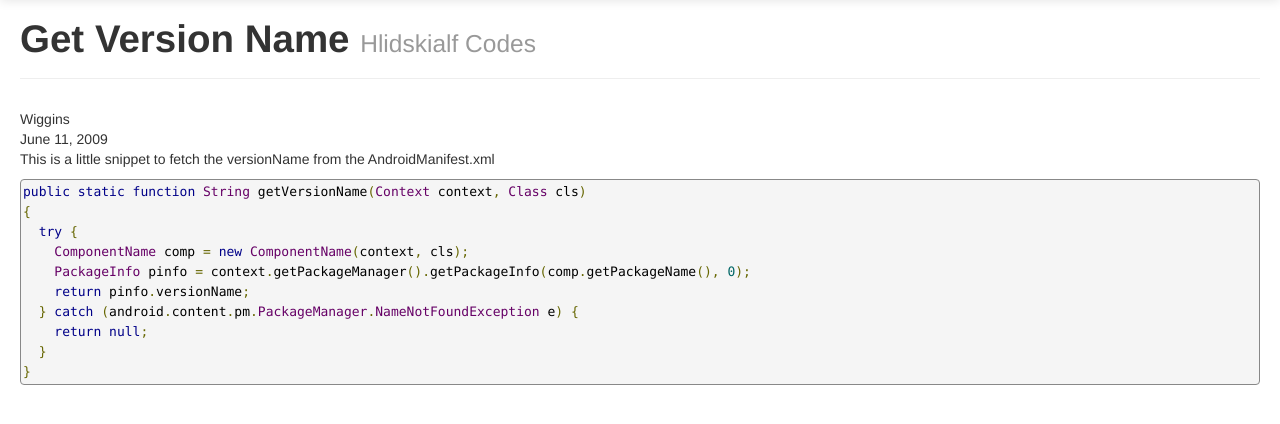
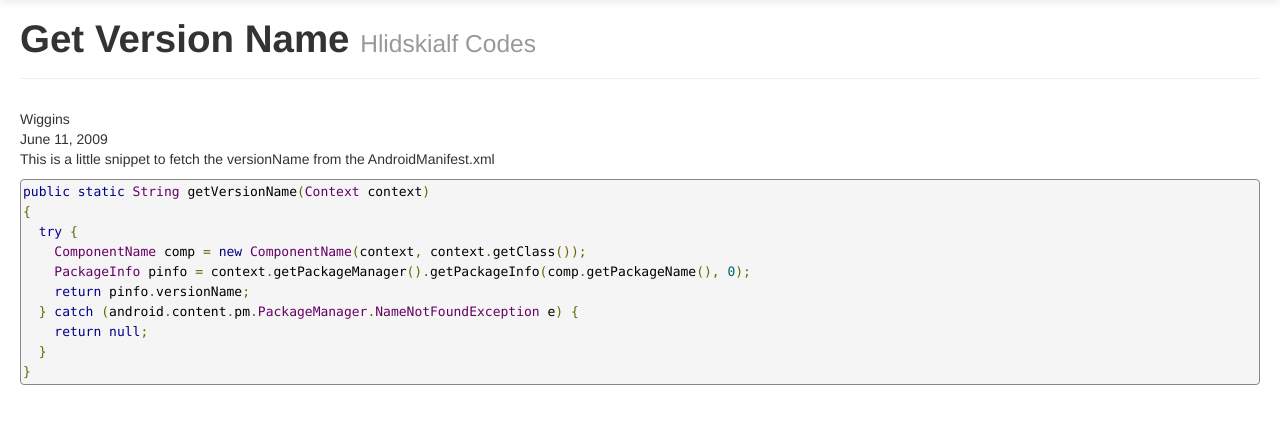
Before and after one commit to lithium/hlidskialf-android, a Python web app: template templates/blog/code/android-get-version-name.html in a window 1280 px wide. Shown: the part 41-465 px from the top of the page. Run offline with Jinja, Linux system fonts and the light colour scheme; the template is opened without the code that fills it, so the values that code supplies are empty; some libraries are stand-ins or nearby versions.

Commit message:
Fix syntax errors in android-get-version-name blogpost

```diff
--- a/templates/blog/code/android-get-version-name.html
+++ b/templates/blog/code/android-get-version-name.html
@@ -21,10 +21,10 @@ This is a little snippet to fetch the versionName from the AndroidManifest.xml
 
 
 <pre class="prettyprint">{%raw%}
-public static function String getVersionName(Context context, Class cls)
+public static String getVersionName(Context context)
 {
   try {
-    ComponentName comp = new ComponentName(context, cls);
+    ComponentName comp = new ComponentName(context, context.getClass());
     PackageInfo pinfo = context.getPackageManager().getPackageInfo(comp.getPackageName(), 0);
     return pinfo.versionName;
   } catch (android.content.pm.PackageManager.NameNotFoundException e) {
```
